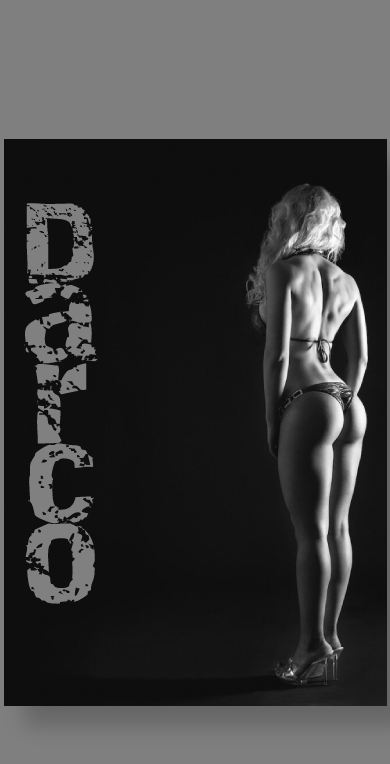
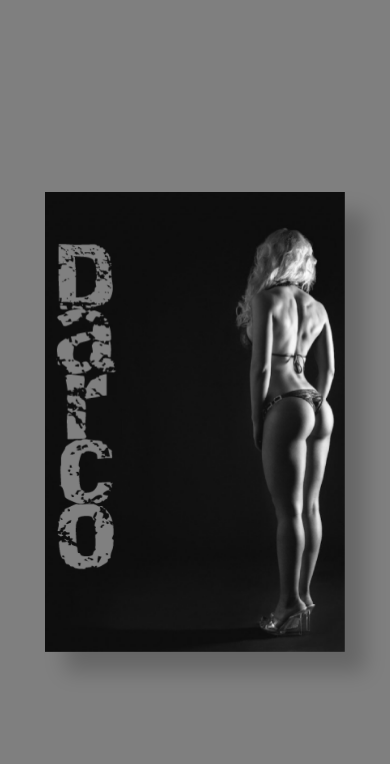
Before and after one commit to AngelDarco/Book_Cover, a plain HTML site: page index.html in a window 390 px wide. Drawn offline with Linux system fonts and the light colour scheme.

Commit message:
V_1.0 Finished

```diff
--- a/style.css
+++ b/style.css
@@ -1,4 +1,10 @@
-* {
+:root{
+  --width: 380px;
+  --height: 567px;
+  --img: url(./img/back.png)
+}
+
+*{
   margin: 0;
   padding: 0;
   box-sizing: border-box;
@@ -9,7 +15,6 @@ section {
   width: 100%;
   height: 100vh;
 }
-
 
 .PortadaL {
   width: 100%;
@@ -27,20 +32,15 @@ section {
   overflow: hidden;
 }
 .contenedor-portada-libro .libro {
-  display: flex;
-  justify-content: center;
-  align-items: center;
-  position: relative;
-  width: 383px;
-  height: 567px;
+  width: var(--width);
+  height: var(--height);
   box-shadow: 20px 20px 20px rgba(0, 0, 0, 0.2);
-  background-position: center;
   transform-style: preserve-3d;
   transition: 1.5s;
 }
 
 .contenedor-portada-libro .libro:hover {
-  transform: rotateY(45deg);
+  transform: rotateY(65deg);
   box-shadow: 0 20px 20px #00000033;
 }
 .contenedor-portada-libro .libro:active {
@@ -62,14 +62,16 @@ section {
 
 .contenedor-portada-libro .libro::after {
   content: "";
-  width: 100%;
-  height: 100%;
+  width: var(--width);
+  height: var(--height);
   position: absolute;
   transform-origin: center;
   top: 0;
   left: 0;
-  background: url(./img/back.png);
+  background: var(--img);
   background-position: center;
+  background-repeat: no-repeat;
+  object-fit: cover;
   transform: rotateY(180deg) translateZ(60px);
 }
 
@@ -84,6 +86,8 @@ section {
 
 @media (max-width: 800px) {
   :root{
-    --size: 200px;
+    --width: 300px;
+    --height: 460px;
+    --img: url(./img/back2.png)
   }
 }
```
Also changed, not shown: img/back2.png (added), 1 other file.
